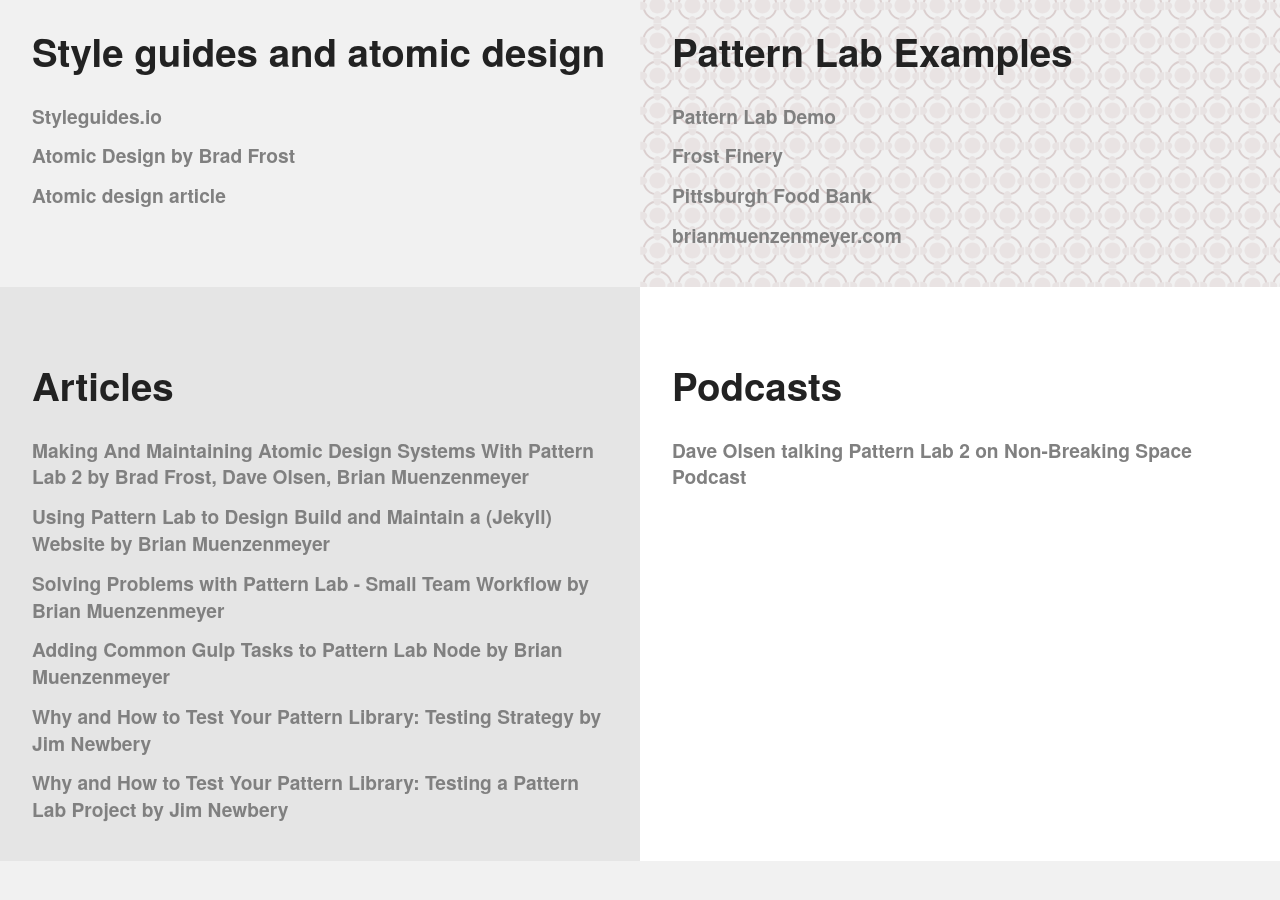
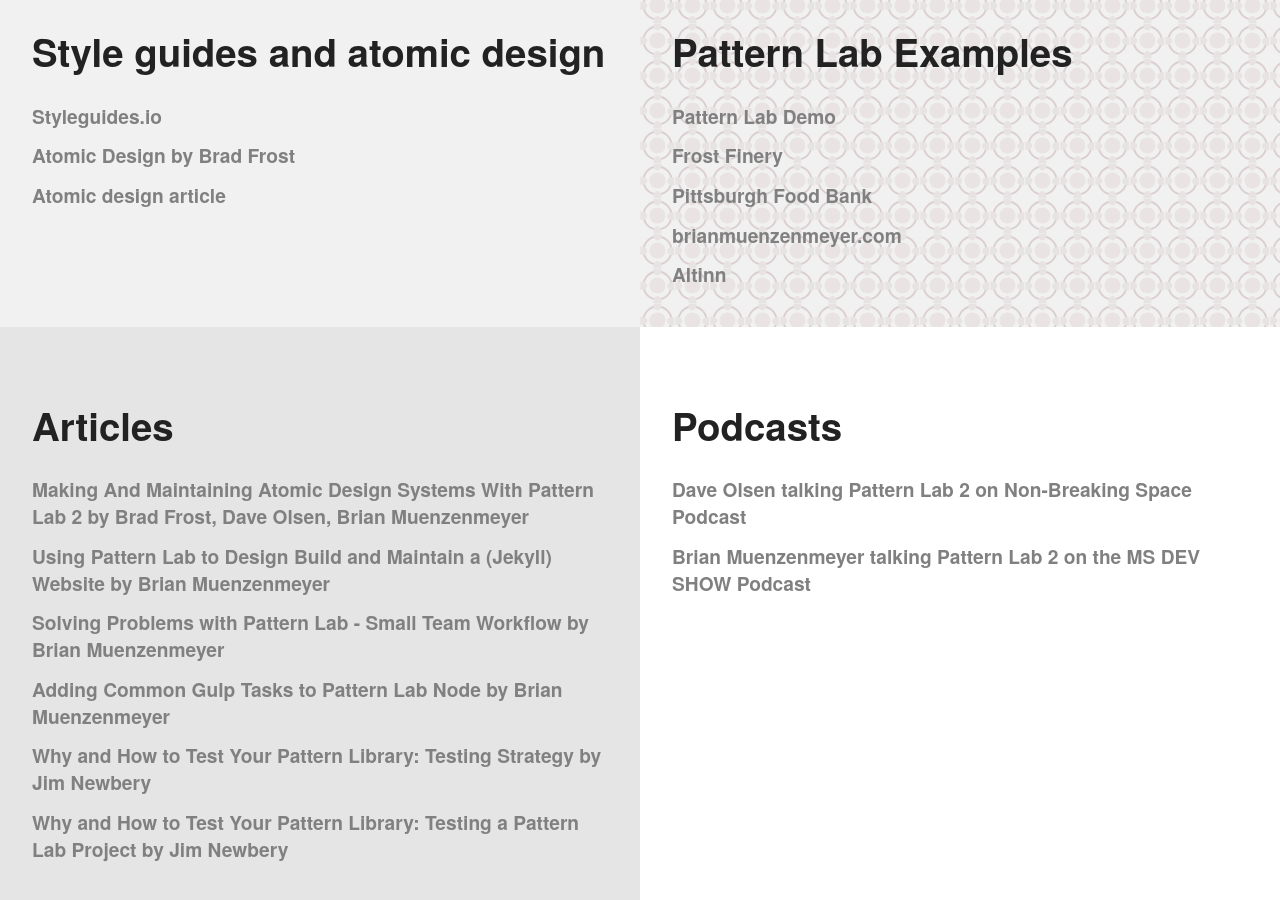
Before and after one commit to pattern-lab/website, a Jekyll site: the page built from resources.html, in a window 1280 px wide and 900 px high, scrolled down 482 px. Built offline with Jekyll 4.4.1, drawn with Linux system fonts in a browser that asks for light colours.

Commit message:
podcast and new public Pattern Lab

```diff
--- a/resources.html
+++ b/resources.html
@@ -31,8 +31,9 @@
             <ul class="link-list">
             	<li class="link-list__item"><a class="link-list__link" href="http://demo.patternlab.io/">Pattern Lab Demo</a></li>
             	<li class="link-list__item"><a class="link-list__link" href="http://patterns.frostfinery.com/">Frost Finery</a></li>
-            	<li class="link-list__item"><a class="link-list__link" href="http://foodbank.bradfrostweb.com/patternlab/v10/">Pittsburgh Food Bank</a></li>
-              <li class="link-list__item"><a class="link-list__link" href="http://www.brianmuenzenmeyer.com/patternlab/public/">brianmuenzenmeyer.com</a></li>
+				<li class="link-list__item"><a class="link-list__link" href="http://foodbank.bradfrostweb.com/patternlab/v10/">Pittsburgh Food Bank</a></li>
+				<li class="link-list__item"><a class="link-list__link" href="http://www.brianmuenzenmeyer.com/patternlab/public/">brianmuenzenmeyer.com</a></li>
+				<li class="link-list__item"><a class="link-list__link" href="http://altinn.github.io/DesignSystem/">Altinn</a></li>
             </ul>
         </div>
 
@@ -60,6 +61,7 @@
     	    <h2 class="language-btn">Podcasts</h2>
             <ul class="link-list">
               <li class="link-list__item"><strong><a class="link-list__link" href="http://goodstuff.fm/nbsp/86">Dave Olsen talking Pattern Lab 2 on Non-Breaking Space Podcast</a></strong></li>
+			  <li class="link-list__item"><strong><a class="link-list__link" href="http://msdevshow.com/2015/12/pattern-lab-with-brian-muenzenmeyer/">Brian Muenzenmeyer talking Pattern Lab 2 on the MS DEV SHOW Podcast</a></strong></li>
             </ul>
         </div>
 
```
